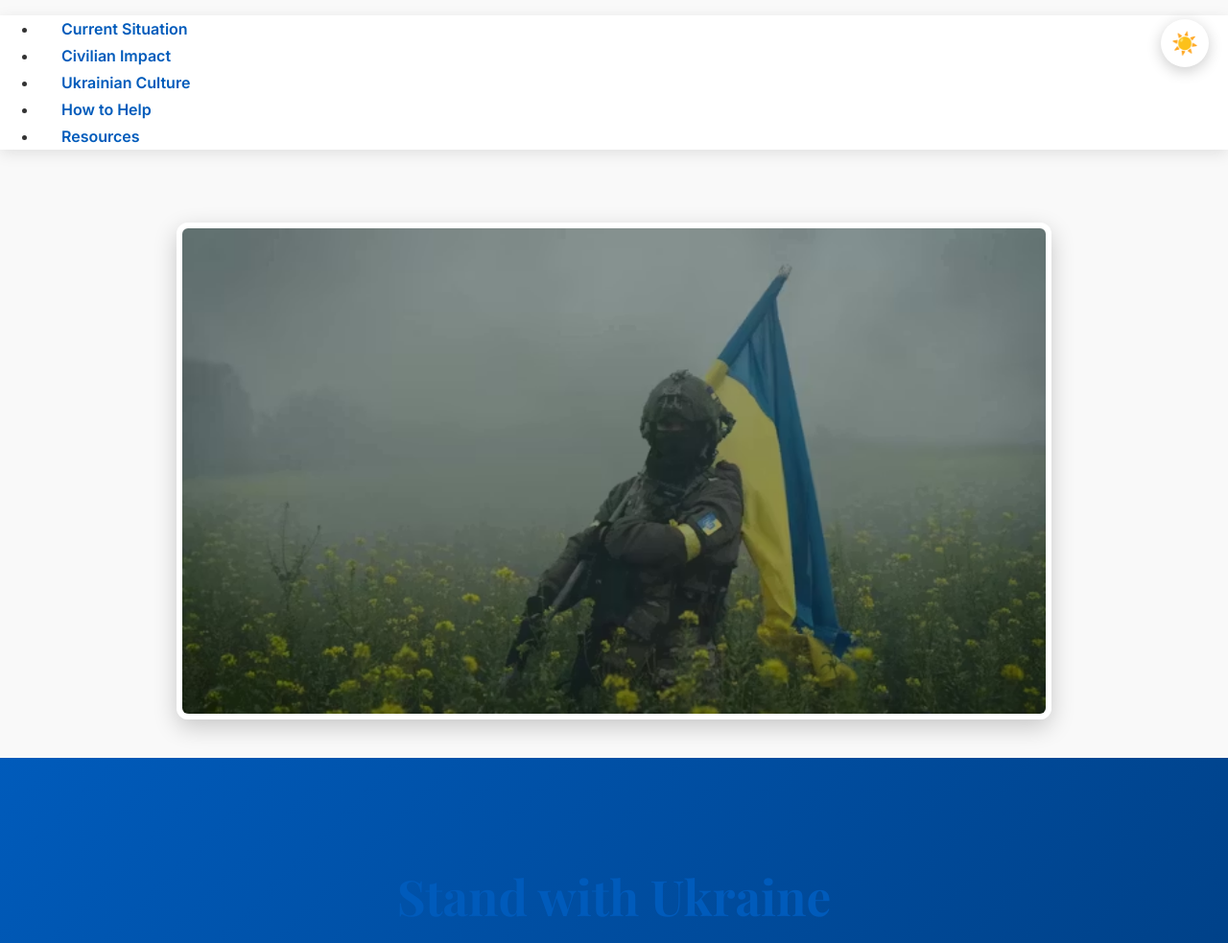
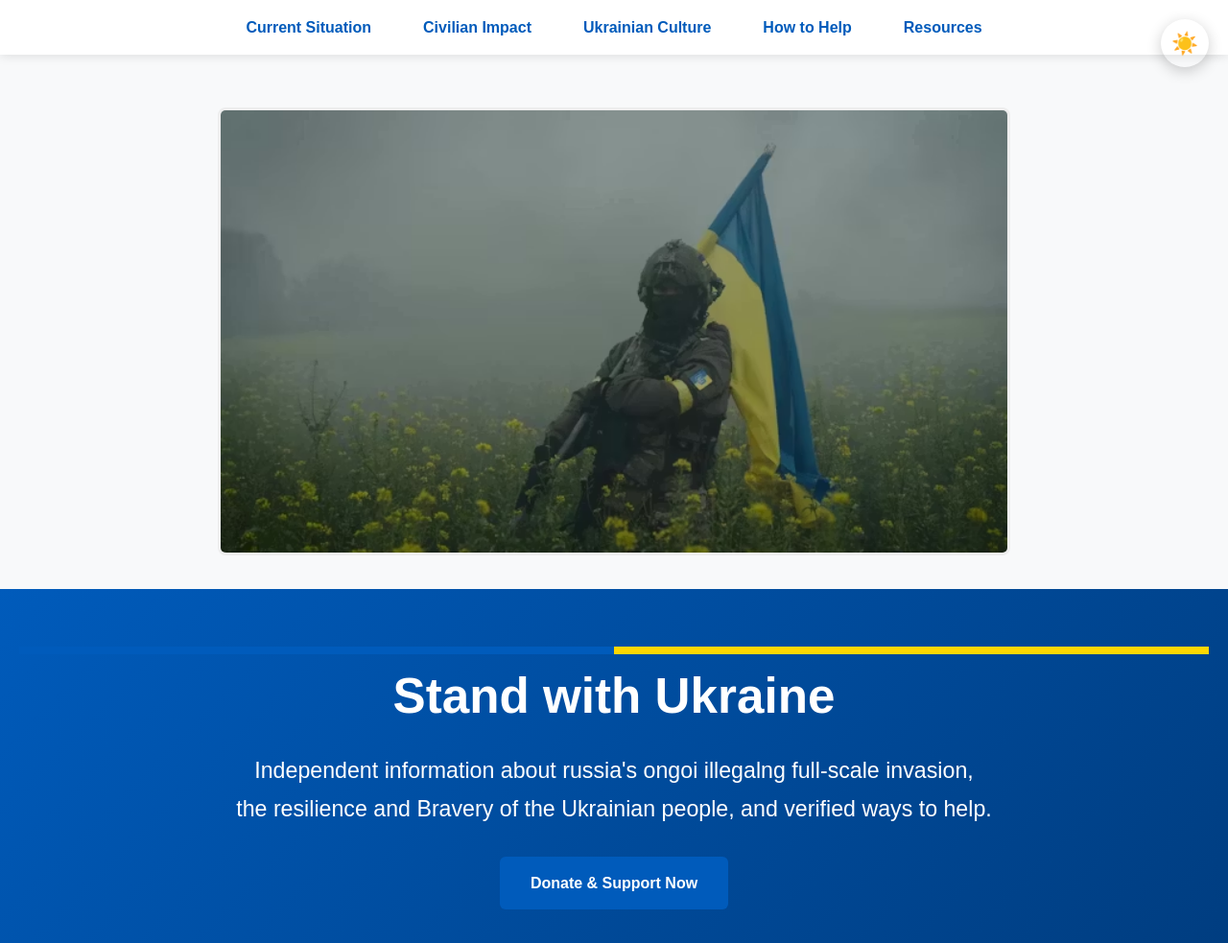
Before and after one commit to KaneOberon/Ukrainian-Help, a plain HTML site: page index.html in a window 1280 px wide. Shown: the top 983 px of the page at 96% size. Drawn offline with nearby package versions, Linux system fonts and the light colour scheme; no server answers.

Commit message:
Update index.html

```diff
--- a/index.html
+++ b/index.html
@@ -8,136 +8,112 @@
       <!-- Fonts + Enhanced Styling with Dark Mode + Fixed Headings -->
     <link href="https://fonts.googleapis.com/css2?family=Inter:wght@400;500;600&family=Playfair+Display:wght@700&display=swap" rel="stylesheet">
 
-    <style>
+<style>
         :root {
             --blue: #005BBB;
             --yellow: #FFD700;
-            --bg: #f9f9f9;
-            --text: #333;
-            --card: #ffffff;
         }
-
-        [data-theme="dark"] {
-            --bg: #121212;
-            --text: #e0e0e0;
-            --card: #1e1e1e;
-        }
-
         body {
-            font-family: 'Inter', system-ui, sans-serif;
+            font-family: Arial, Helvetica, sans-serif;
             margin: 0;
             padding: 0;
-            line-height: 1.75;
-            color: var(--text);
-            background: var(--bg);
-            transition: background 0.4s ease;
+            line-height: 1.7;
+            color: #333;
+            background-color: #f8f9fa;
         }
-
-        h1, h2, h3 {
-            font-family: 'Playfair Display', Georgia, serif;
-            font-weight: 700;
-            color: var(--blue) !important;   /* This forces the headings back to proper blue */
-        }
-
         header {
             background: linear-gradient(135deg, var(--blue), #003d80);
             color: white;
             text-align: center;
-            padding: 100px 20px 80px;
-            position: relative;
-            overflow: hidden;
+            padding: 60px 20px 40px;
         }
-
         .flag-stripes {
-            height: 10px;
+            height: 8px;
             background: repeating-linear-gradient(90deg, var(--blue) 0, var(--blue) 50%, var(--yellow) 50%, var(--yellow) 100%);
-            position: absolute;
-            bottom: 0;
-            left: 0;
-            right: 0;
         }
-
         .container {
-            max-width: 1150px;
+            max-width: 1100px;
             margin: 0 auto;
-            padding: 50px 20px;
+            padding: 40px 20px;
         }
-
         .nav {
-            background: var(--card);
-            box-shadow: 0 4px 15px rgba(0,0,0,0.1);
+            background: white;
+            box-shadow: 0 2px 10px rgba(0,0,0,0.1);
             position: sticky;
             top: 0;
             z-index: 100;
         }
-
+        .nav ul {
+            list-style: none;
+            display: flex;
+            justify-content: center;
+            flex-wrap: wrap;
+            padding: 15px 0;
+            margin: 0;
+            gap: 10px;
+        }
         .nav a {
             color: var(--blue);
             text-decoration: none;
-            padding: 12px 24px;
-            font-weight: 600;
-            border-radius: 50px;
-            transition: all 0.3s ease;
+            padding: 12px 22px;
+            font-weight: bold;
+            border-radius: 6px;
         }
-
         .nav a:hover {
             background: var(--blue);
             color: white;
-            transform: translateY(-2px);
         }
-
         .hero-image {
             width: 100%;
-            max-height: 480px;
+            max-height: 420px;
             object-fit: cover;
-            border-radius: 16px;
-            margin: 30px 0;
-            box-shadow: 0 10px 30px rgba(0,0,0,0.15);
-            transition: transform 0.4s ease;
+            border-radius: 10px;
+            margin: 25px 0;
+            box-shadow: 0 4px 15px rgba(0,0,0,0.1);
         }
-
-        .hero-image:hover {
-            transform: scale(1.03);
-        }
-
         .flag-image {
             width: 100%;
-            max-width: 900px;
-            margin: 30px auto;
+            max-width: 820px;
+            margin: 25px auto;
             display: block;
-            border: 6px solid #fff;
-            border-radius: 12px;
-            box-shadow: 0 8px 25px rgba(0,0,0,0.2);
+            border: 3px solid #eee;
+            border-radius: 8px;
         }
-
         .card {
-            background: var(--card);
-            border-radius: 16px;
-            padding: 35px;
-            box-shadow: 0 8px 25px rgba(0,0,0,0.08);
-            margin-bottom: 50px;
-            transition: transform 0.3s ease;
+            background: white;
+            border-radius: 10px;
+            padding: 30px;
+            box-shadow: 0 5px 20px rgba(0,0,0,0.08);
+            margin-bottom: 40px;
         }
-
-        .card:hover {
-            transform: translateY(-8px);
-        }
-
+        h1 { font-size: 2.8em; margin: 0 0 10px 0; }
+        h2 { color: var(--blue); border-bottom: 3px solid var(--yellow); padding-bottom: 10px; }
         .btn {
             display: inline-block;
             background: var(--blue);
             color: white;
-            padding: 16px 36px;
-            border-radius: 50px;
+            padding: 14px 32px;
+            border-radius: 6px;
             text-decoration: none;
-            font-weight: 600;
-            transition: all 0.3s ease;
+            font-weight: bold;
+            margin: 8px 6px;
         }
-
-        .btn:hover {
-            background: #003d80;
-            transform: scale(1.05);
+        .btn:hover { background: #003d80; }
+        .news-link {
+            display: block;
+            margin: 12px 0;
+            color: var(--blue);
+            text-decoration: none;
         }
+        .news-link:hover { text-decoration: underline; }
+        footer {
+            background: #222;
+            color: #ddd;
+            text-align: center;
+            padding: 50px 20px;
+            font-size: 0.95em;
+        }
+        .sources { font-size: 0.88em; color: #666; margin-top: 25px; }
 
         /* Dark Mode Toggle */
         #theme-toggle {
```
